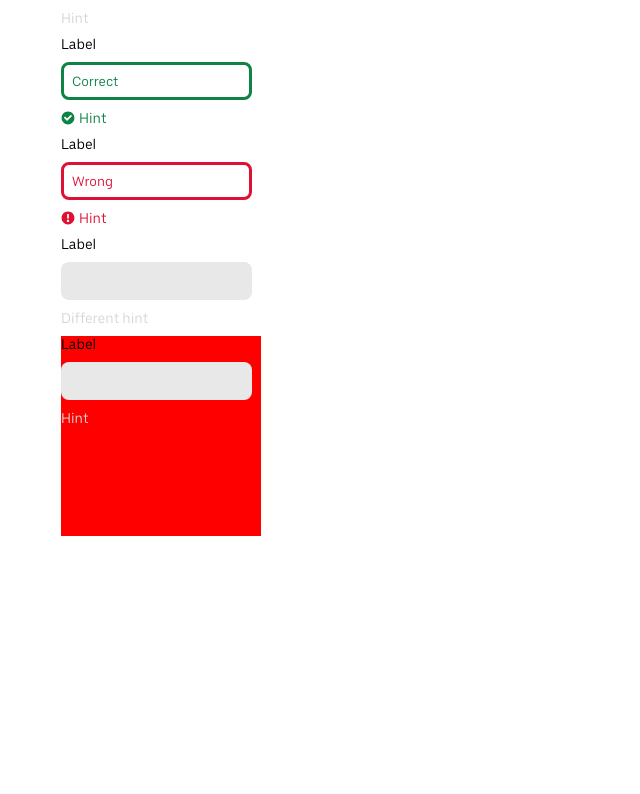
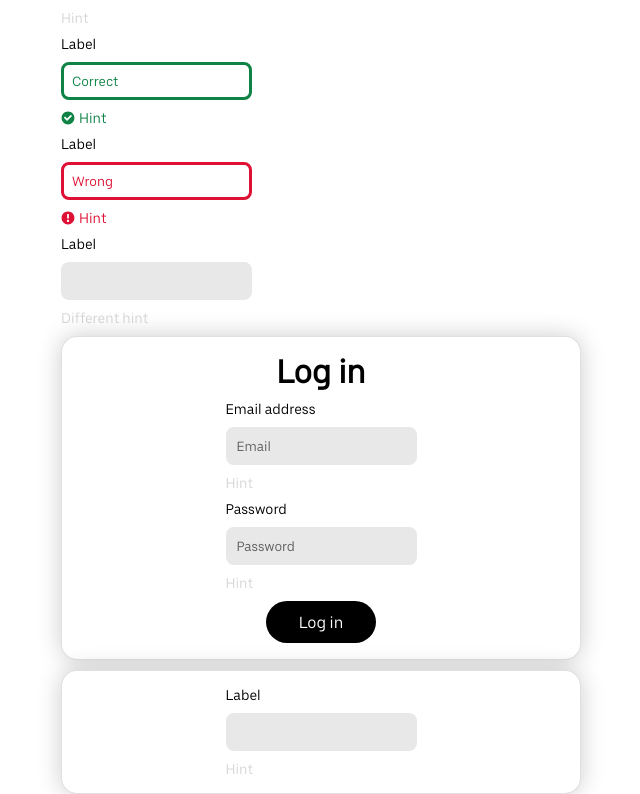
Before and after one commit to nikitavik/uber-coin-frontend, a React (Vite) app: page / in a window 1280 px wide. Shown: the part 537-1331 px from the top of the page, without its empty margins (79-719 px from the left). Before the commit the page ends 1073 px from the top, so only its background shows below. Built offline with nearby package versions, Linux system fonts and the light colour scheme; a web font is replaced by a local one.

Commit message:
Create LogInModal

```diff
--- a/src/app/App.tsx
+++ b/src/app/App.tsx
@@ -6,6 +6,7 @@ import styles from './App.module.scss';
 import { Button } from '@shared/button';
 import { Modal } from '@shared/modal';
 import { TextField } from '@shared/text-field';
+import { LogInModal } from '@widgets/log-in-modal';
 
 export const App: FC = () => {
     const ref = useRef<HTMLInputElement>(null);
@@ -50,7 +51,8 @@ export const App: FC = () => {
                     hasHintCheck
                 />
                 <TextField label="Label" hintText="Different hint" />
-                <Modal type={'logIn'}>{<TextField label={'label'} />}</Modal>
+                <LogInModal />
+                <Modal>{<TextField label={'label'} />}</Modal>
             </div>
         </>
     );
--- a/src/shared/modal/ui/Modal.module.scss
+++ b/src/shared/modal/ui/Modal.module.scss
@@ -1,13 +1,15 @@
-.logIn {
-    width: 200px;
-    height: 200px;
+.modal {
+    background-color: var(--background-color-base);
+    display: flex;
+    gap: 10px;
+    flex-direction: column;
+    width: 100%;
+    border: 1px solid #0000001f;
+    max-width: 520px;
+    padding: 16px;
+    height: 100%;
+    justify-content: center;
+    align-items: center;
+    border-radius: 16px;
+    box-shadow: 0 0 25px 0 #00000033;
 }
-
-.signUp {
-    width: 200px;
-    height: 200px;
-}
-
-.modal {
-    background-color: red;
-}
--- a/src/shared/modal/ui/Modal.tsx
+++ b/src/shared/modal/ui/Modal.tsx
@@ -2,23 +2,14 @@ import { FC, ComponentPropsWithoutRef, PropsWithChildren } from 'react';
 import clsx from 'clsx';
 import styles from './Modal.module.scss';
 
-type ModalType = 'logIn' | 'signUp';
-
-const modalTypeClassNameByType: Record<ModalType, string> = {
-    logIn: styles.logIn,
-    signUp: styles.signUp,
-};
-
-type ModalProps = {
-    type: ModalType;
-} & PropsWithChildren<ComponentPropsWithoutRef<'div'>>;
+type ModalProps = PropsWithChildren<ComponentPropsWithoutRef<'form'>>;
 
 export const Modal: FC<ModalProps> = (props) => {
-    const { children, type, ...restProps } = props;
+    const { children, ...restProps } = props;
 
     return (
-        <div className={clsx(styles.modal, modalTypeClassNameByType[type])} {...restProps}>
+        <form className={clsx(styles.modal)} {...restProps}>
             {children}
-        </div>
+        </form>
     );
 };
--- a/src/widgets/log-in-modal/ui/LogInModal.tsx
+++ b/src/widgets/log-in-modal/ui/LogInModal.tsx
@@ -1,7 +1,21 @@
 import { FC } from 'react';
-import styles from './LogInModal.module.scss';
-import clsx from 'clsx';
+import { Modal } from '@shared/modal';
+import { TextField } from '@shared/text-field';
+import { Button } from '@shared/button';
+// import styles from './LogInModal.module.scss';
+// import clsx from 'clsx';
 
 export const LogInModal: FC = () => {
-    return <div className={clsx(styles.modal)}></div>;
+    return (
+        <Modal>
+            {
+                <>
+                    <h1>Log in</h1>
+                    <TextField label={'Email address'} placeholder={'Email'} />
+                    <TextField label={'Password'} placeholder={'Password'} />
+                    <Button>Log in</Button>
+                </>
+            }
+        </Modal>
+    );
 };
```
